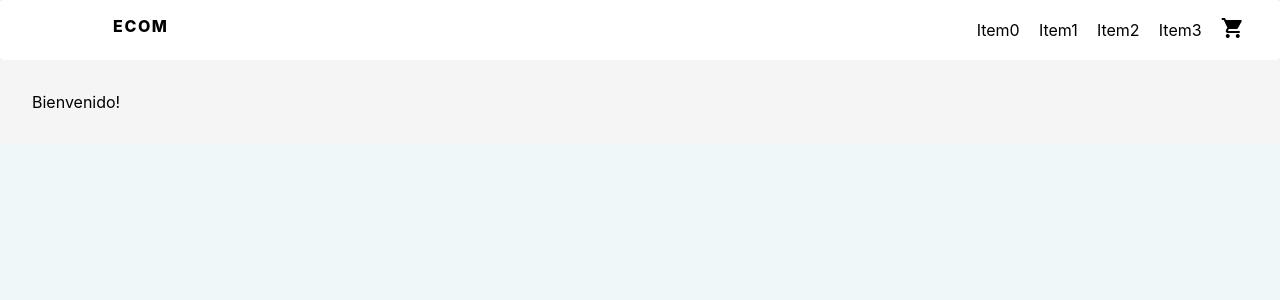
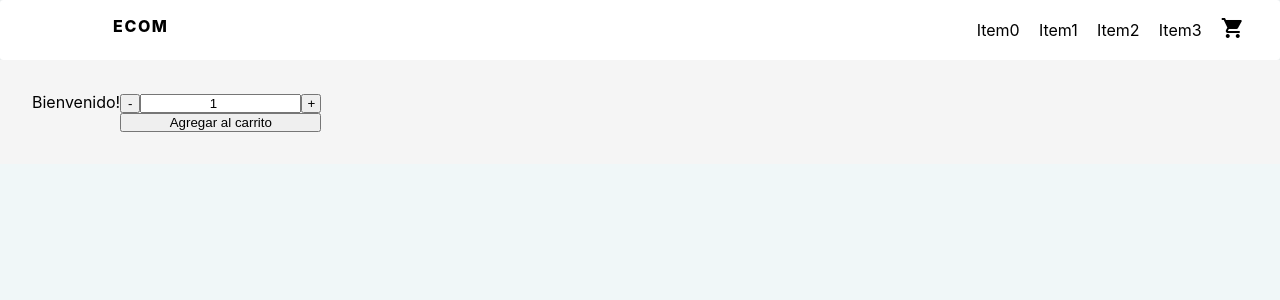
Before and after one commit to sovejero/ecom, a React (Create React App) app: page / in a window 1280 px wide. Shown: the top 300 px of the page. Built offline with nearby package versions, Linux system fonts and the light colour scheme.

Commit message:
Add ItemCount component

```diff
--- /dev/null
+++ b/src/components/ItemCount.css
@@ -0,0 +1,13 @@
+.item-counter {
+    display: flex;
+    flex-direction: column;
+}
+
+.item-couter-input-box input {
+    text-align: center;
+    max-width: 80%;
+}
+
+.item-couter-input-box button {
+    min-width: 10%;
+}
--- /dev/null
+++ b/src/components/ItemCount.js
@@ -0,0 +1,31 @@
+import { useState } from 'react';
+import './ItemCount.css';
+
+const ItemCount = ({stock, initial, onAdd=()=>{}}) => {
+  const [count, setCount] = useState(initial);
+
+  const restOne = () => {
+    if(count>1){
+      setCount(prevCount => prevCount-1);
+    };
+  };
+
+  const addOne = () => {
+    if (count<stock){
+      setCount(prevCount => prevCount+1);
+    };
+  };
+
+  return (
+    <div className='item-counter'>
+        <div className='item-couter-input-box'>
+          <button onClick={restOne}>-</button>
+          <input type="number" value={count} readOnly></input>
+          <button onClick={addOne}>+</button>
+        </div>
+        <button disabled={(stock)?false:true} onClick={() => onAdd(count)}>Agregar al carrito</button>
+    </div>
+    );
+}
+
+export default ItemCount;
--- a/src/components/ItemListContainer.js
+++ b/src/components/ItemListContainer.js
@@ -1,9 +1,12 @@
 import './ItemListContainer.css';
+import ItemCount from './ItemCount';
 
 const ItemListContainer = (props) => {
+
   return (
     <div className='content'>
         <p>{props.greeting}</p>
+        <ItemCount stock={5} initial={1}></ItemCount>
     </div>
     );
 }
```
